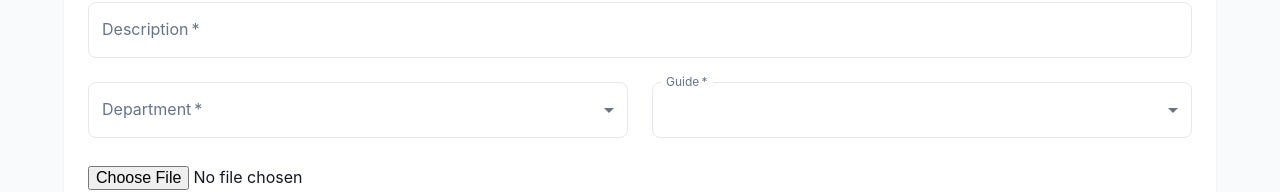
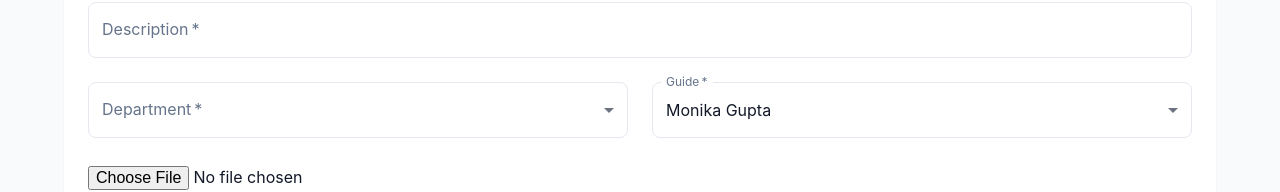
Before and after one commit to SIH-2022-WoG/frontend, a React (Create React App) app: page /submit in a window 1280 px wide. Shown: the part 266-458 px from the top of the page. Built offline with nearby package versions, Linux system fonts and the light colour scheme.

Commit message:
guide select

```diff
--- a/src/pages/SubmitThesis.jsx
+++ b/src/pages/SubmitThesis.jsx
@@ -16,12 +16,14 @@ export default function SubmitThesis() {
     title: "",
     desc: "",
     dept: "",
-    guide: {
-      key: "",
-      name: "",
-    },
+    guide: {},
     file: "",
   });
+
+  const guide = {
+    key: "62fbbff369879cc5166cf5ae" ,
+    name: "Monika Gupta"
+  }
 
   const handleChange = (event) => {
     setValues({
@@ -98,11 +100,11 @@ export default function SubmitThesis() {
                   value={values.guide}
                   variant="outlined"
                 >
-                  {/* {states.map((option) => (
-                  <option key={option.value} value={option.value}>
-                    {option.label}
+                  {/* {states.map((option) => ( */}
+                  <option key={guide.key} value={guide}>
+                    {guide.name}
                   </option>
-                ))} */}
+                {/* ))} */}
                 </TextField>
               </Grid>
               <Grid item md={6} xs={12}>
```
